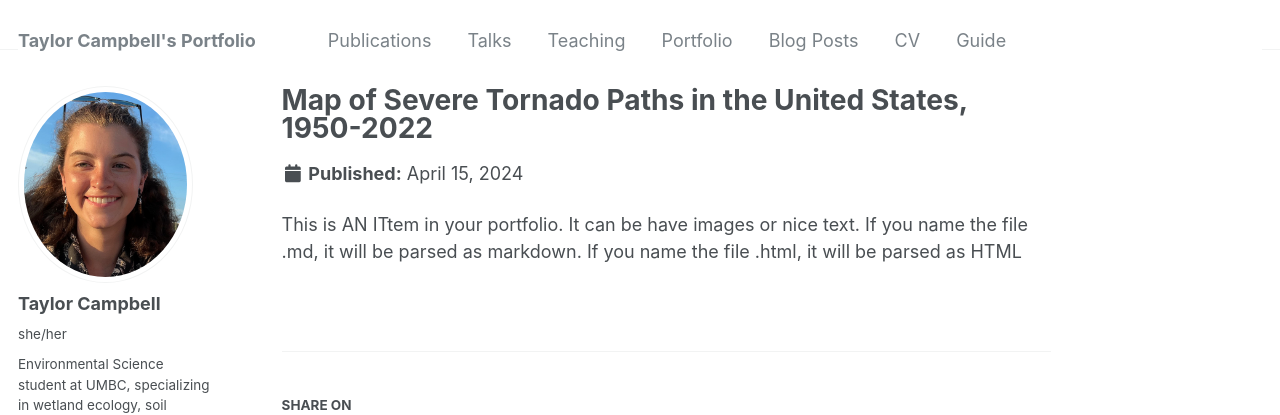
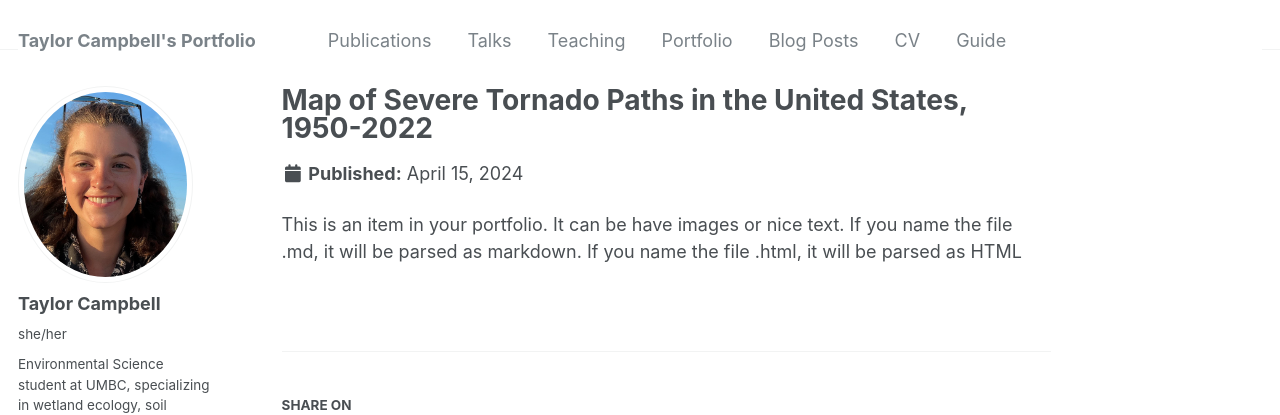
Before and after one commit to taylorc4/taylorc4.github.io, a Jekyll site: the page built from _portfolio/portfolio-tornado.md, in a window 1280 px wide. Shown: the top 415 px of the page. Built offline with Jekyll 4.4.1, drawn with Linux system fonts in a browser that asks for light colours.

Commit message:
Update portfolio-tornado.md

```diff
--- a/_portfolio/portfolio-tornado.md
+++ b/_portfolio/portfolio-tornado.md
@@ -1,7 +1,7 @@
 ---
 title: "Map of Severe Tornado Paths in the United States, 1950-2022"
-excerpt: "Tornado map of America<br/><img scr='/images/Tornado_Map.png'>"
+excerpt: "Tornado map of America<br/><img src='/images/Tornado_Map.png'>"
 collection: portfolio
 ---
 
-This is AN ITtem in your portfolio. It can be have images or nice text. If you name the file .md, it will be parsed as markdown. If you name the file .html, it will be parsed as HTML
+This is an item in your portfolio. It can be have images or nice text. If you name the file .md, it will be parsed as markdown. If you name the file .html, it will be parsed as HTML
```
